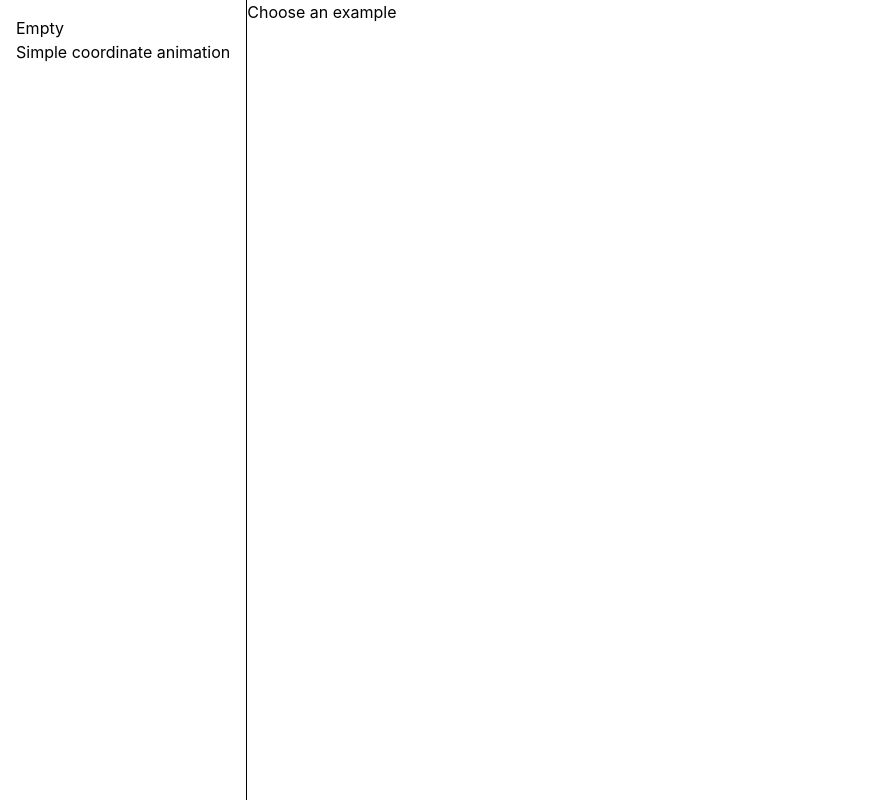
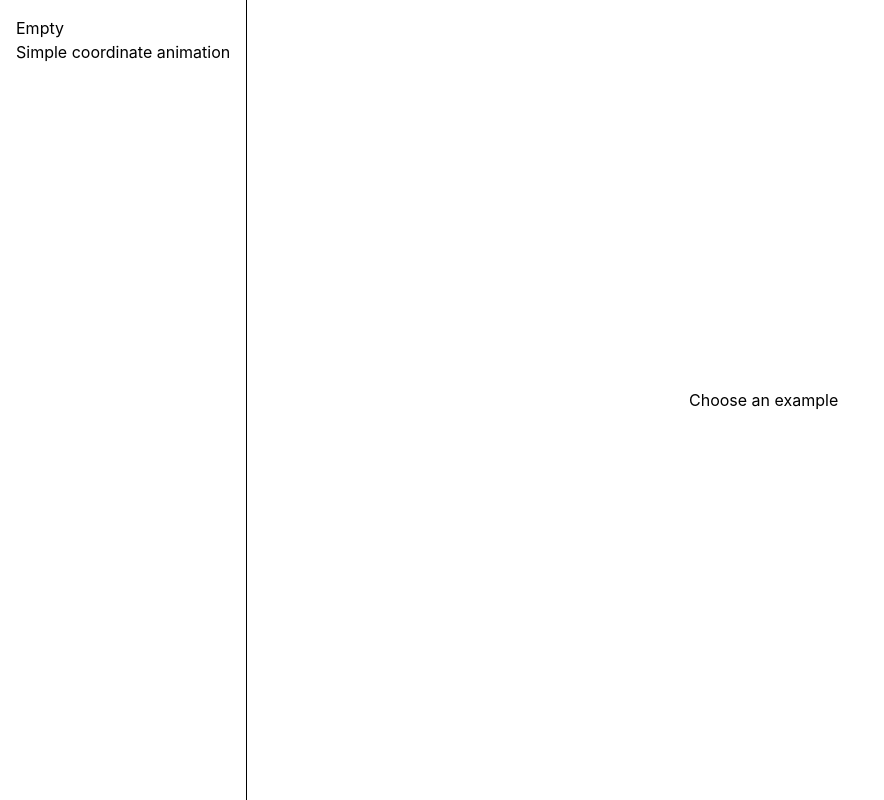
Before and after one commit to hwride/animation, a React (Vite) app: page / in a window 1280 px wide. Shown: the whole page, without its empty margins (0-884 px from the left). Built offline with nearby package versions, Linux system fonts and the light colour scheme; the HTML template or start-up script is replaced by a standard one.

Commit message:
Styles for empty example

```diff
--- a/src/App.tsx
+++ b/src/App.tsx
@@ -19,7 +19,11 @@ function App() {
       </ol>
       <div className="flex-1">
         {selectedExample === 'simpleCoordAnimate' && <SimpleCoordAnimate />}
-        {selectedExample == null && 'Choose an example'}
+        {selectedExample == null && (
+          <div className="flex items-center justify-center h-full">
+            Choose an example
+          </div>
+        )}
       </div>
     </div>
   )
```
